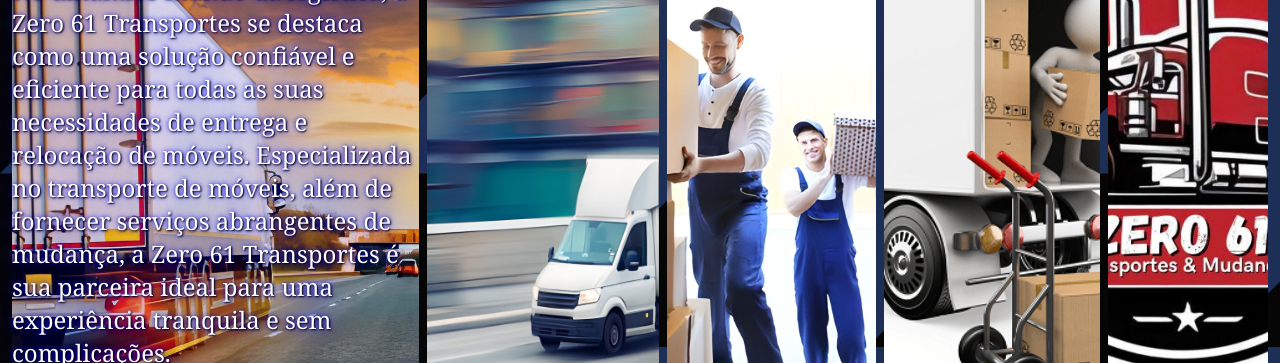
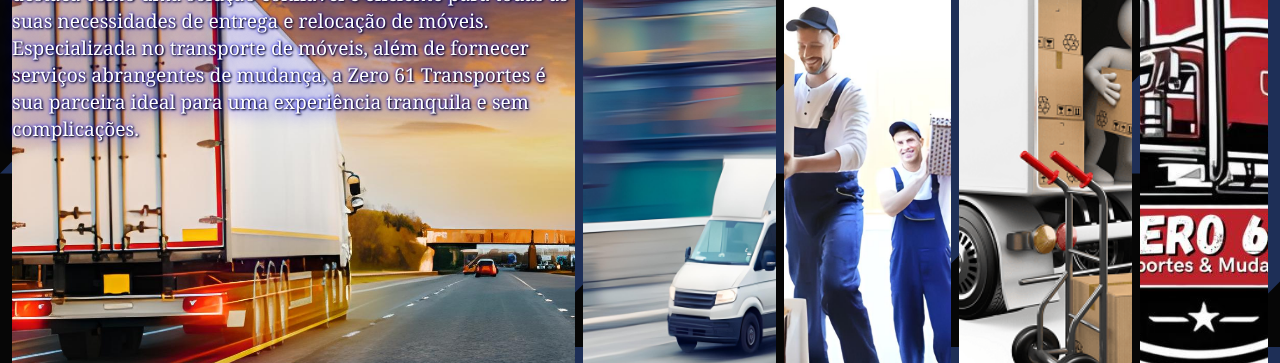
Before and after one commit to jonathanferreiratr/cartaovisitazero61tr, a plain HTML site: page index.html in a window 1280 px wide. Shown: the part 347-710 px from the top of the page. Drawn offline with Linux system fonts and the light colour scheme; a web font is replaced by a local one.

Commit message:
Update style.css

```diff
--- a/style.css
+++ b/style.css
@@ -32,7 +32,7 @@ body {
   0 0 0.2em blue;
 color: white;
 font:
-  1.5em Georgia,
+  1.2em Georgia,
   "Bitstream Charter",
   "URW Bookman L",
   "Century Schoolbook L",
@@ -70,7 +70,7 @@ font:
     0 0 0.2em blue;
   color: white;
   font:
-    1.5em Georgia,
+    1.2em Georgia,
     "Bitstream Charter",
     "URW Bookman L",
     "Century Schoolbook L",
```
